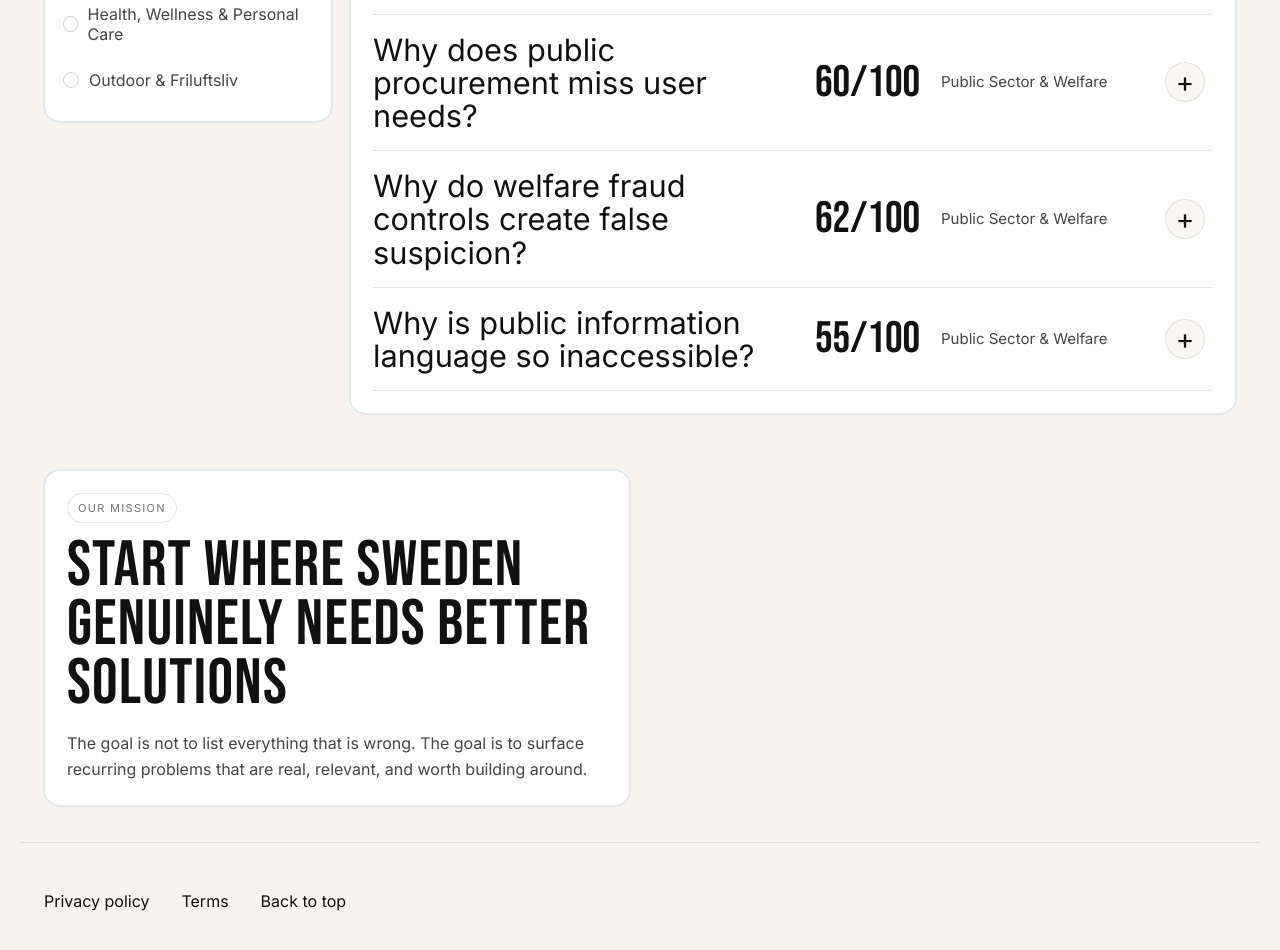
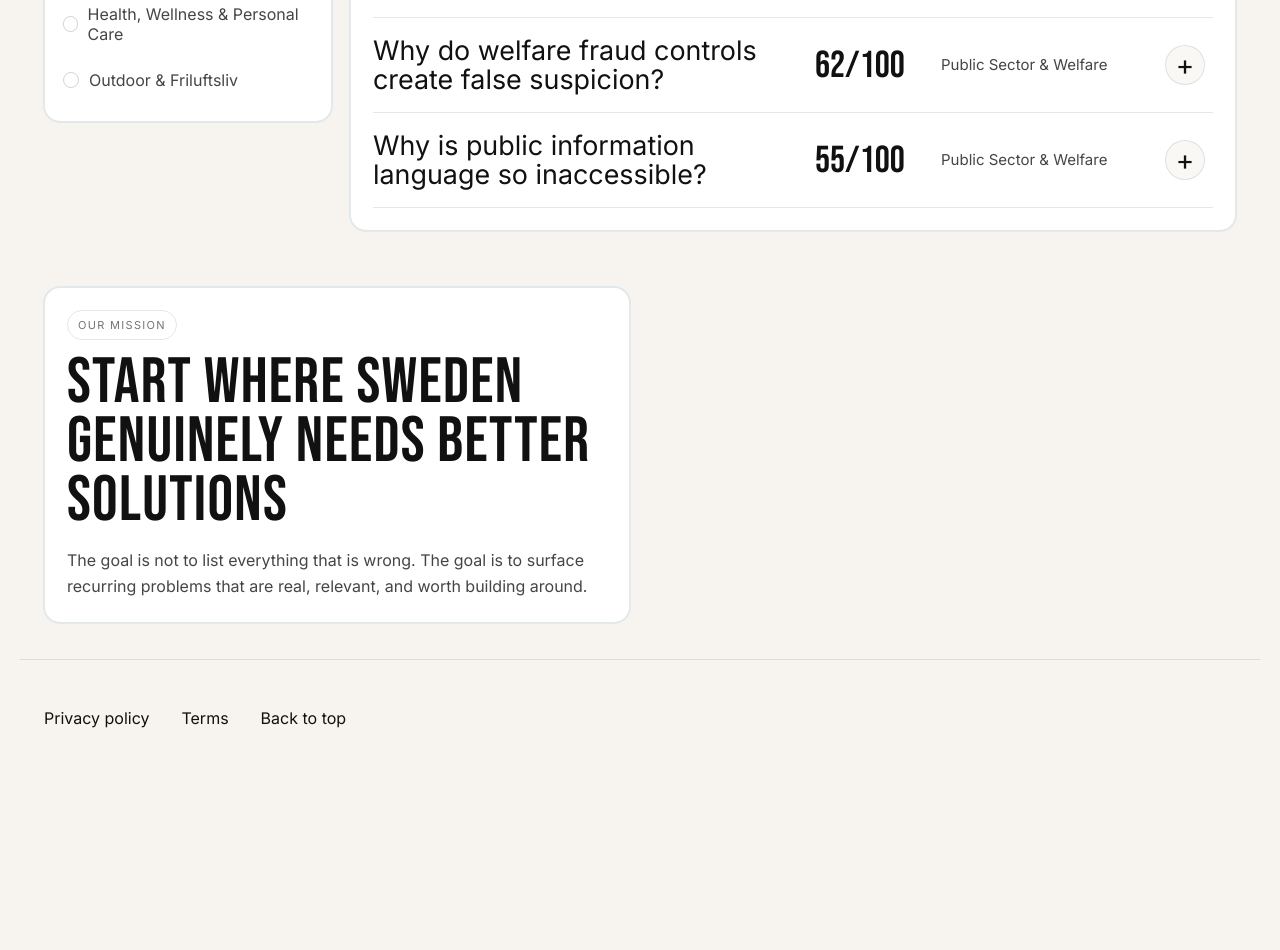
Before and after one commit to mpendyala3/fix-my-itch-sweden, a Next.js app: page / in a window 1280 px wide. Shown: the part 2360-3310 px from the top of the page. After the commit the page ends 3150 px from the top, so only its background shows below. Built offline with nearby package versions, Linux system fonts and the light colour scheme.

Commit message:
Fix back to top and tighten typography

```diff
--- a/app/ClientHome.tsx
+++ b/app/ClientHome.tsx
@@ -944,7 +944,16 @@ export function HomePage({ routeLabel }: { routeLabel?: string }) {
               <div className="footer-links">
                 <Link href="/privacy/">{text.privacyLink}</Link>
                 <Link href="/terms/">{text.termsLink}</Link>
-                <a href="#home">{text.backToTop}</a>
+                <button
+                  type="button"
+                  onClick={() => {
+                    if (typeof window === 'undefined') return;
+                    window.history.replaceState(null, '', '#home');
+                    window.scrollTo({ top: 0, left: 0, behavior: 'smooth' });
+                  }}
+                >
+                  {text.backToTop}
+                </button>
               </div>
             </nav>
           </div>
--- a/app/globals.css
+++ b/app/globals.css
@@ -637,7 +637,7 @@ nav {
 
 .top-problem-card h3 {
   margin: 1rem 0 0;
-  font-size: clamp(2.1rem, 8vw, 3.1rem);
+  font-size: clamp(1.85rem, 7vw, 2.7rem);
   line-height: 0.96;
   font-weight: 400;
 }
@@ -873,12 +873,12 @@ nav {
 }
 
 .problem-question-block h4 {
-  font-size: clamp(1.4rem, 2.4vw, 2.1rem);
+  font-size: clamp(1.2rem, 2.1vw, 1.8rem);
   line-height: 1.08;
 }
 
 .problem-score {
-  font-size: 2.75rem;
+  font-size: 2.35rem;
 }
 
 .problem-industry {
@@ -979,7 +979,18 @@ footer {
   text-align: center;
 }
 
-.footer-links a:hover {
+.footer-links a,
+.footer-links button {
+  color: inherit;
+  background: none;
+  border: 0;
+  padding: 0;
+  font: inherit;
+  cursor: pointer;
+}
+
+.footer-links a:hover,
+.footer-links button:hover {
   color: var(--accent);
 }
 
@@ -1268,11 +1279,11 @@ footer {
   }
 
   .problem-question-block h4 {
-    font-size: 1.35rem;
+    font-size: 1.18rem;
   }
 
   .problem-score {
-    font-size: 1.9rem;
+    font-size: 1.65rem;
   }
 
   .problem-industry {
```
Also changed, not shown: 13 other files (tests, documents, lock files or other folders).
